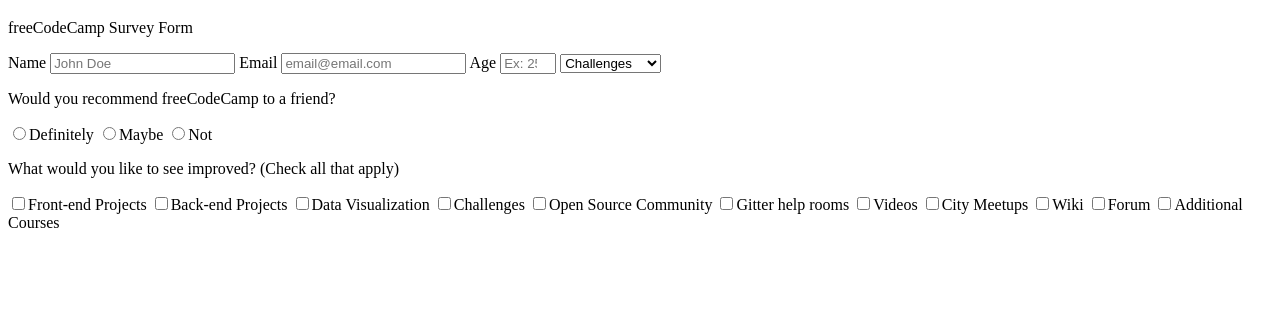
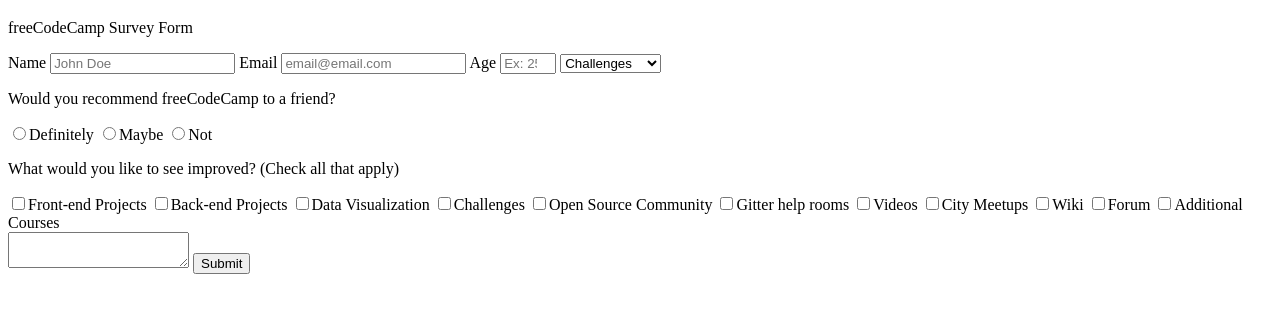
Before and after one commit to jsug9/augusto-sanberk, a plain HTML site: page index.html in a window 1280 px wide. Shown: the part 61-374 px from the top of the page. Drawn offline with Linux system fonts and the light colour scheme.

Commit message:
Final Steps Taken

```diff
--- a/index.html
+++ b/index.html
@@ -35,7 +35,10 @@
     <label><input name="prefer" value="city" type="checkbox">City Meetups</label>
     <label><input name="prefer" value="wiki" type="checkbox">Wiki</label>
     <label><input name="prefer" value="forum" type="checkbox">Forum</label>
-    <label><input name="prefer" value="additonal" type="checkbox">Additional Courses</label>
+    <label><input name="prefer" value="additonal" type="checkbox">Additional Courses</label><br>
+    <textarea></textarea>
+    <button id="submit">Submit</button>
+
   </form>
 
 
```
